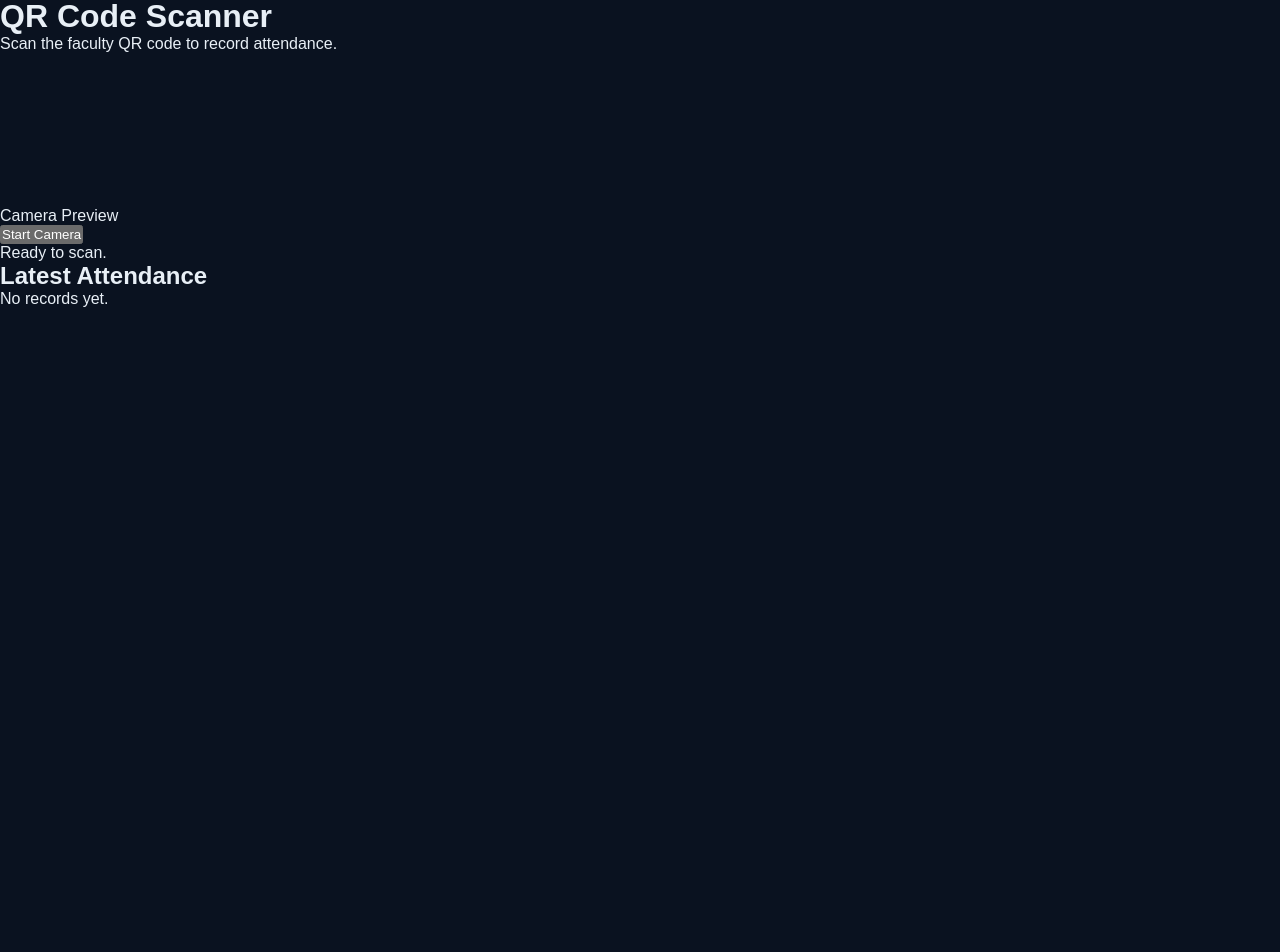
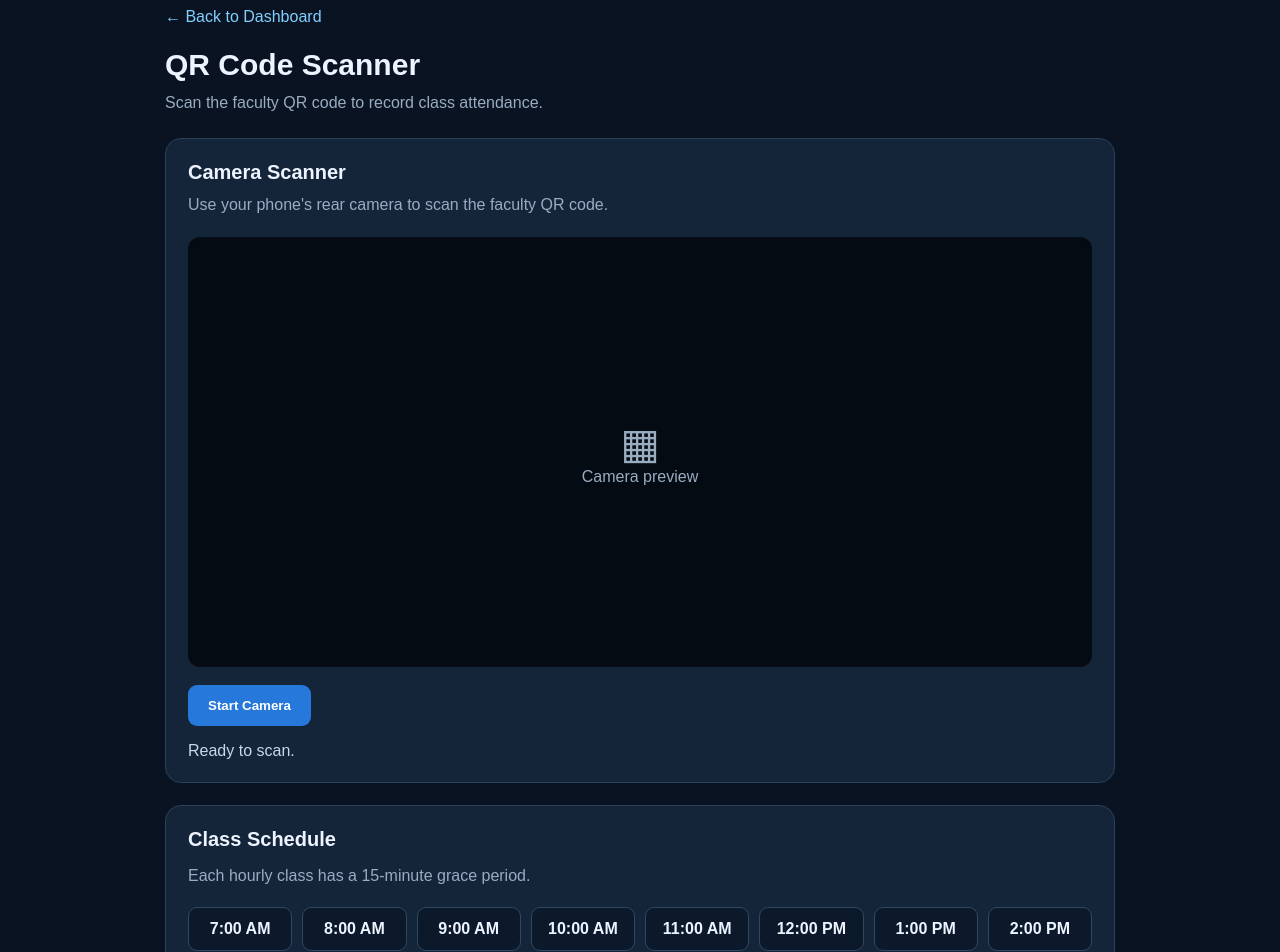
Before and after one commit to bayatanrachel/Faculty-Attendance-Monitoring-Rachel, a Next.js app: page /scan in a window 1280 px wide. Shown: the part 20-972 px from the top of the page. Before the commit the page ends 800 px from the top, so only its background shows below. Built offline with nearby package versions, Linux system fonts and the light colour scheme.

Commit message:
Update page.js

```diff
--- a/app/scan/page.js
+++ b/app/scan/page.js
@@ -1,20 +1,88 @@
+
 "use client";
 
 import { useEffect, useRef, useState } from "react";
 
 const KEY = "faculty-attendance-records";
 
+const SCHEDULES = Array.from({ length: 17 }, (_, i) => {
+  const hour = i + 7;
+  return `${String(hour).padStart(2, "0")}:00`;
+});
+
+const styles = {
+  page: {
+    minHeight: "100vh",
+    background: "#091321",
+    color: "#edf4ff",
+    padding: "28px 18px",
+    fontFamily: "Arial, sans-serif",
+  },
+  container: { maxWidth: "950px", margin: "0 auto" },
+  link: { color: "#83cfff", textDecoration: "none" },
+  heading: { fontSize: "30px", margin: "22px 0 8px" },
+  muted: { color: "#9aacc0", lineHeight: 1.6 },
+  panel: {
+    background: "#14253a",
+    border: "1px solid #2b4059",
+    borderRadius: "16px",
+    padding: "22px",
+    marginTop: "22px",
+  },
+  button: {
+    background: "#2678db",
+    color: "white",
+    border: 0,
+    borderRadius: "9px",
+    padding: "13px 20px",
+    fontWeight: "bold",
+    cursor: "pointer",
+  },
+  video: {
+    width: "100%",
+    maxHeight: "430px",
+    objectFit: "cover",
+    borderRadius: "12px",
+    background: "#050b13",
+  },
+  input: {
+    width: "100%",
+    padding: "12px",
+    borderRadius: "8px",
+    border: "1px solid #405671",
+    background: "#0b192a",
+    color: "white",
+    marginTop: "8px",
+  },
+};
+
 export default function ScanPage() {
   const videoRef = useRef(null);
   const streamRef = useRef(null);
   const busyRef = useRef(false);
+  const frameRef = useRef(null);
 
   const [cameraOn, setCameraOn] = useState(false);
   const [message, setMessage] = useState("Ready to scan.");
   const [error, setError] = useState("");
   const [records, setRecords] = useState([]);
+  const [detectorSupported, setDetectorSupported] = useState(true);
+
+  function loadRecords() {
+    try {
+      const saved = JSON.parse(localStorage.getItem(KEY) || "[]");
+      setRecords(Array.isArray(saved) ? saved : []);
+    } catch {
+      setRecords([]);
+    }
+  }
 
   function stopCamera() {
+    if (frameRef.current) {
+      cancelAnimationFrame(frameRef.current);
+      frameRef.current = null;
+    }
+
     streamRef.current?.getTracks().forEach((track) => track.stop());
     streamRef.current = null;
     setCameraOn(false);
@@ -24,29 +92,34 @@ export default function ScanPage() {
     if (busyRef.current) return;
 
     let qr;
+
     try {
       qr = JSON.parse(raw);
     } catch {
-      setError("Invalid QR code.");
+      setError("Invalid QR code. Please scan the correct faculty QR.");
       return;
     }
 
     const facultyName = String(qr.facultyName || "").trim();
     const classStart = String(qr.classStart || "");
 
-    if (!facultyName || !/^([01]\d|2[0-3]):[0-5]\d$/.test(classStart)) {
-      setError("QR must contain facultyName and classStart.");
+    if (!facultyName || !SCHEDULES.includes(classStart)) {
+      setError(
+        "Invalid QR. It must contain facultyName and a schedule from 7 AM to 11 PM."
+      );
       return;
     }
 
     const now = new Date();
     const [hour, minute] = classStart.split(":").map(Number);
+
     const start = new Date(now);
     start.setHours(hour, minute, 0, 0);
-    const cutoff = new Date(start.getTime() + 15 * 60000);
+
+    const cutoff = new Date(start.getTime() + 15 * 60 * 1000);
 
     if (now < start) {
-      setError("Hindi pa nagsisimula ang class.");
+      setError("Hindi pa nagsisimula ang scheduled class.");
       return;
     }
 
@@ -56,17 +129,24 @@ export default function ScanPage() {
       String(now.getDate()).padStart(2, "0"),
     ].join("-");
 
-    const saved = JSON.parse(localStorage.getItem(KEY) || "[]");
+    let saved = [];
+
+    try {
+      saved = JSON.parse(localStorage.getItem(KEY) || "[]");
+      if (!Array.isArray(saved)) saved = [];
+    } catch {
+      saved = [];
+    }
 
     const duplicate = saved.some(
-      (r) =>
-        r.facultyName === facultyName &&
-        r.date === date &&
-        r.classStart === classStart
+      (record) =>
+        record.facultyName === facultyName &&
+        record.date === date &&
+        record.classStart === classStart
     );
 
     if (duplicate) {
-      setError("May existing record na para sa class na ito.");
+      setError("May existing attendance record na para sa class na ito.");
       return;
     }
 
@@ -85,19 +165,28 @@ export default function ScanPage() {
     };
 
     const updated = [record, ...saved];
+
     localStorage.setItem(KEY, JSON.stringify(updated));
     setRecords(updated);
-    setMessage("Attendance successfully recorded!");
+    setMessage(`${record.status}! Attendance successfully recorded.`);
     setError("");
+
     stopCamera();
     busyRef.current = false;
   }
 
   async function startCamera() {
     setError("");
+    setMessage("Opening camera...");
+
+    if (!navigator.mediaDevices?.getUserMedia) {
+      setError("Camera access is unavailable. Use an updated browser over HTTPS.");
+      return;
+    }
 
     if (!("BarcodeDetector" in window)) {
-      setError("QR scanner is not supported by this browser. Try updated Chrome.");
+      setDetectorSupported(false);
+      setError("QR scanning is not supported by this browser.");
       return;
     }
 
@@ -107,11 +196,14 @@ export default function ScanPage() {
       });
 
       const stream = await navigator.mediaDevices.getUserMedia({
-        video: { facingMode: "environment" },
+        video: { facingMode: { ideal: "environment" } },
+        audio: false,
       });
 
       streamRef.current = stream;
       setCameraOn(true);
+      setMessage("Camera active. Point it at the faculty QR code.");
+
       videoRef.current.srcObject = stream;
       await videoRef.current.play();
 
@@ -120,101 +212,189 @@ export default function ScanPage() {
 
         try {
           const codes = await detector.detect(videoRef.current);
-          if (codes.length) saveRecord(codes[0].rawValue);
-        } catch (e) {
-          console.error(e);
+
+          if (codes.length > 0) {
+            saveRecord(codes[0].rawValue);
+          }
+        } catch (scanError) {
+          console.error(scanError);
         }
 
-        if (streamRef.current) requestAnimationFrame(scan);
+        if (streamRef.current) {
+          frameRef.current = requestAnimationFrame(scan);
+        }
       }
 
-      requestAnimationFrame(scan);
-    } catch {
-      setError("Camera permission denied or camera unavailable.");
+      frameRef.current = requestAnimationFrame(scan);
+    } catch (cameraError) {
+      console.error(cameraError);
+      setError(
+        cameraError.name === "NotAllowedError"
+          ? "Camera permission denied. Allow camera access in your browser settings."
+          : "Camera unavailable. Check your camera and browser permissions."
+      );
       stopCamera();
     }
   }
 
   useEffect(() => {
+    loadRecords();
+
+    window.addEventListener("storage", loadRecords);
+    window.addEventListener("focus", loadRecords);
+
     return () => {
+      window.removeEventListener("storage", loadRecords);
+      window.removeEventListener("focus", loadRecords);
       streamRef.current?.getTracks().forEach((track) => track.stop());
+
+      if (frameRef.current) {
+        cancelAnimationFrame(frameRef.current);
+      }
     };
   }, []);
 
   return (
-    <main className="min-h-screen bg-[#0a1423] p-6 text-white">
-      <div className="mx-auto max-w-3xl">
-        <a href="/dashboard" className="text-cyan-300">
-          ← Dashboard
-        </a>
+    <main style={styles.page}>
+      <div style={styles.container}>
+        <a href="/dashboard" style={styles.link}>← Back to Dashboard</a>
 
-        <h1 className="mb-2 mt-6 text-3xl font-bold">
-          QR Code Scanner
-        </h1>
-        <p className="mb-6 text-slate-400">
-          Scan the faculty QR code to record attendance.
+        <h1 style={styles.heading}>QR Code Scanner</h1>
+        <p style={styles.muted}>
+          Scan the faculty QR code to record class attendance.
         </p>
 
-        <section className="rounded-2xl border border-slate-700 bg-[#122238] p-5">
-          <video
-            ref={videoRef}
-            muted
-            playsInline
-            className={cameraOn ? "w-full rounded-xl" : "hidden"}
-          />
+        <section style={styles.panel}>
+          <h2 style={{ fontSize: "20px", marginBottom: "8px" }}>
+            Camera Scanner
+          </h2>
+          <p style={styles.muted}>
+            Use your phone's rear camera to scan the faculty QR code.
+          </p>
 
-          {!cameraOn && (
-            <div className="flex aspect-video items-center justify-center rounded-xl bg-black text-slate-400">
-              Camera Preview
-            </div>
-          )}
+          <div style={{ marginTop: "20px" }}>
+            {cameraOn ? (
+              <video ref={videoRef} muted playsInline style={styles.video} />
+            ) : (
+              <div style={{
+                ...styles.video,
+                aspectRatio: "16 / 9",
+                display: "grid",
+                placeItems: "center",
+                color: "#9aacc0",
+              }}>
+                <div style={{ textAlign: "center", padding: "20px" }}>
+                  <div style={{ fontSize: "42px" }}>▦</div>
+                  Camera preview
+                </div>
+              </div>
+            )}
+          </div>
 
-          <div className="mt-5 flex gap-3">
+          <div style={{ marginTop: "18px" }}>
             {!cameraOn ? (
-              <button
-                onClick={startCamera}
-                className="rounded-lg bg-blue-600 px-5 py-3 font-semibold"
-              >
+              <button onClick={startCamera} style={styles.button}>
                 Start Camera
               </button>
             ) : (
               <button
                 onClick={stopCamera}
-                className="rounded-lg border border-slate-500 px-5 py-3"
+                style={{ ...styles.button, background: "#a43d4a" }}
               >
                 Stop Camera
               </button>
             )}
           </div>
 
-          <p className="mt-4 text-sm text-slate-300">{message}</p>
-          {error && <p className="mt-3 text-sm text-red-400">{error}</p>}
+          <p style={{ marginTop: "16px", color: "#c8d7e8" }}>
+            {message}
+          </p>
+
+          {error && (
+            <p style={{ color: "#ff929c", marginTop: "10px" }}>
+              {error}
+            </p>
+          )}
+
+          {!detectorSupported && (
+            <p style={styles.muted}>
+              Try an updated browser that supports QR code detection.
+            </p>
+          )}
         </section>
 
-        <section className="mt-5 rounded-2xl border border-slate-700 bg-[#122238] p-5">
-          <h2 className="font-semibold">Latest Attendance</h2>
+        <section style={styles.panel}>
+          <h2 style={{ fontSize: "20px", marginBottom: "12px" }}>
+            Class Schedule
+          </h2>
+          <p style={styles.muted}>
+            Each hourly class has a 15-minute grace period.
+          </p>
+
+          <div style={{
+            display: "grid",
+            gridTemplateColumns: "repeat(auto-fit, minmax(100px, 1fr))",
+            gap: "10px",
+            marginTop: "18px",
+          }}>
+            {SCHEDULES.map((time) => {
+              const hour = Number(time.slice(0, 2));
+              const label = `${hour > 12 ? hour - 12 : hour}:00 ${hour >= 12 ? "PM" : "AM"}`;
+
+              return (
+                <div key={time} style={{
+                  background: "#0b192a",
+                  border: "1px solid #304761",
+                  borderRadius: "9px",
+                  padding: "12px",
+                  textAlign: "center",
+                  fontWeight: "bold",
+                }}>
+                  {label}
+                </div>
+              );
+            })}
+          </div>
+
+          <p style={{ ...styles.muted, marginTop: "16px" }}>
+            Present: class start through 15 minutes after.
+            <br />
+            Late: 16 minutes after class start onward.
+          </p>
+        </section>
+
+        <section style={styles.panel}>
+          <h2 style={{ fontSize: "20px", marginBottom: "14px" }}>
+            Latest Attendance
+          </h2>
+
           {records.length === 0 ? (
-            <p className="mt-3 text-sm text-slate-400">No records yet.</p>
+            <p style={styles.muted}>No records yet.</p>
           ) : (
-            <div className="mt-3 overflow-x-auto">
-              <table className="w-full text-left text-sm">
+            <div style={{ overflowX: "auto" }}>
+              <table style={{
+                width: "100%",
+                borderCollapse: "collapse",
+                textAlign: "left",
+                fontSize: "13px",
+              }}>
                 <thead>
-                  <tr className="border-b border-slate-700 text-cyan-300">
-                    <th className="p-2">Record ID</th>
-                    <th className="p-2">Faculty Name</th>
-                    <th className="p-2">Date</th>
-                    <th className="p-2">Time</th>
-                    <th className="p-2">Status</th>
+                  <tr style={{ color: "#83cfff" }}>
+                    {["Record ID", "Faculty Name", "Date", "Time", "Status"].map((heading) => (
+                      <th key={heading} style={{ padding: "12px 8px", borderBottom: "1px solid #304761" }}>
+                        {heading}
+                      </th>
+                    ))}
                   </tr>
                 </thead>
                 <tbody>
-                  {records.slice(0, 5).map((r) => (
-                    <tr key={r.recordId} className="border-b border-slate-700">
-                      <td className="p-2">{r.recordId}</td>
-                      <td className="p-2">{r.facultyName}</td>
-                      <td className="p-2">{r.date}</td>
-                      <td className="p-2">{r.time}</td>
-                      <td className="p-2">{r.status}</td>
+                  {records.slice(0, 5).map((record) => (
+                    <tr key={record.recordId}>
+                      {[record.recordId, record.facultyName, record.date, record.time, record.status].map((value, index) => (
+                        <td key={index} style={{ padding: "12px 8px", borderBottom: "1px solid #263a51" }}>
+                          {value}
+                        </td>
+                      ))}
                     </tr>
                   ))}
                 </tbody>
```
